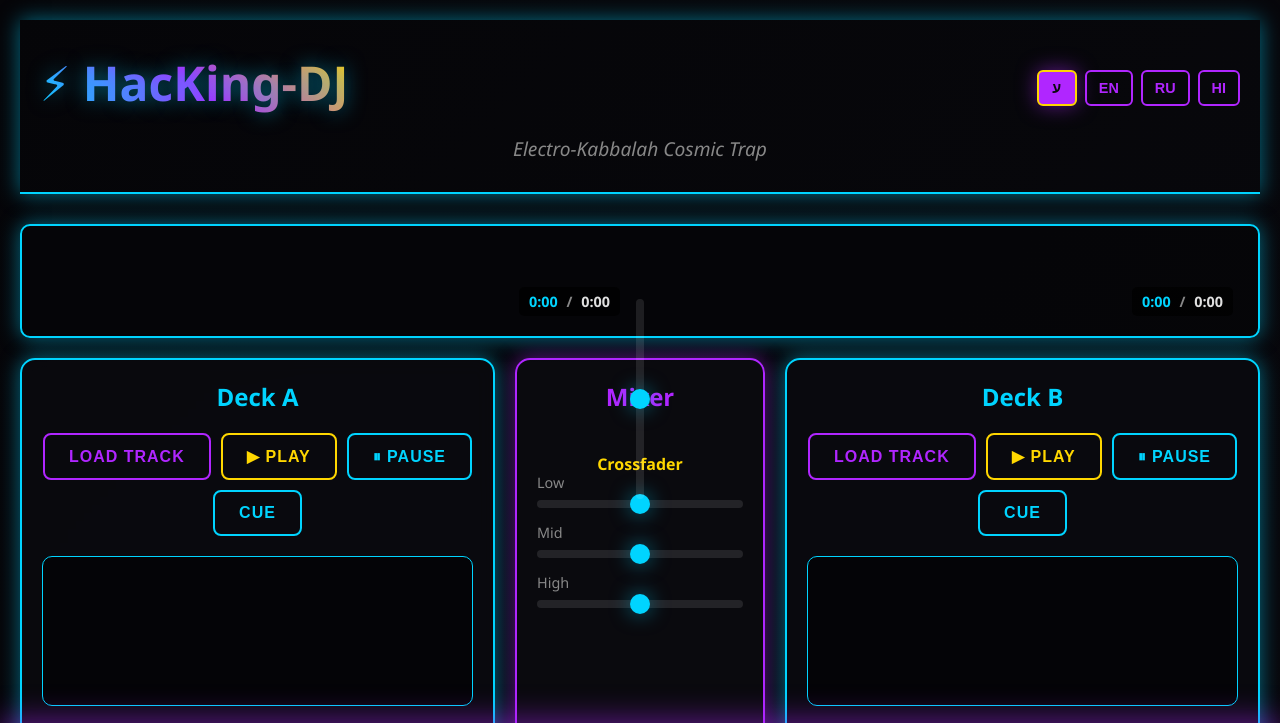
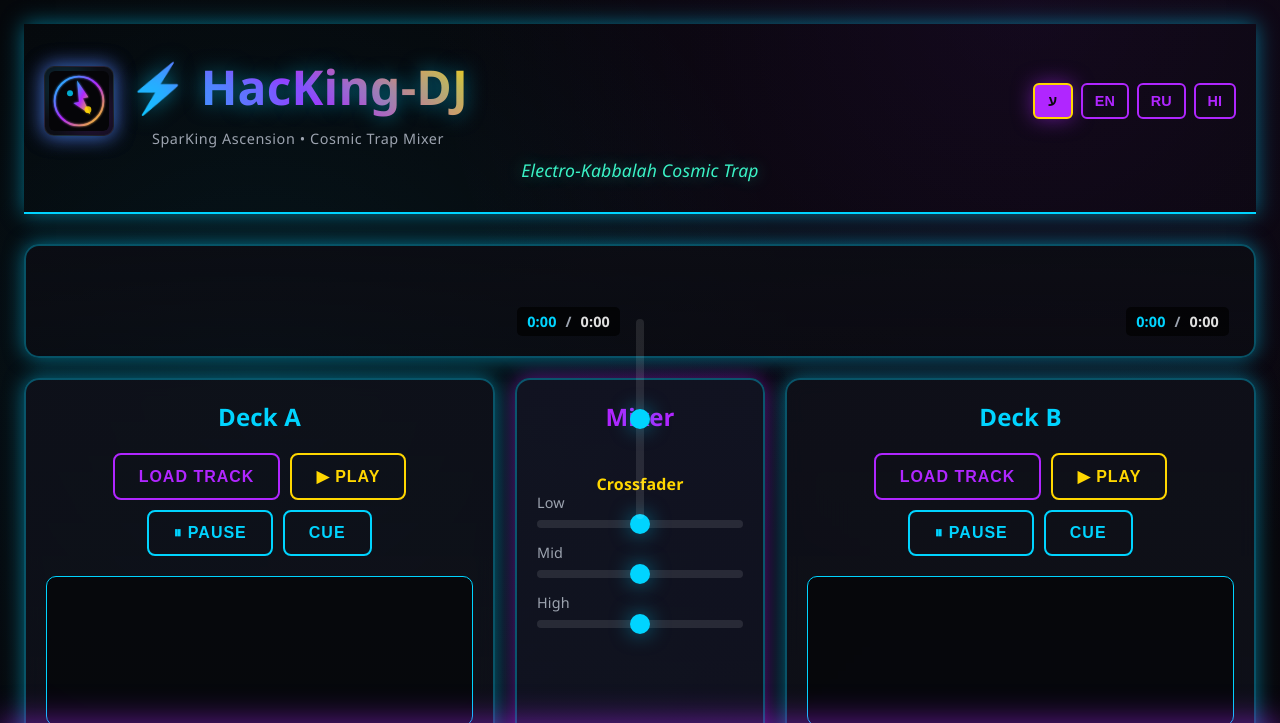
Before and after one commit to AnLoMinus/HacKing-DJ, a plain HTML site: page index.html in a window 1280 px wide. Shown: the top 723 px of the page. Drawn offline with Linux system fonts and the light colour scheme.

Commit message:
Add branding assets and refresh marketing content

```diff
--- a/assets/css/style.css
+++ b/assets/css/style.css
@@ -14,34 +14,51 @@
 }
 
 :root {
+    /* טיפוגרפיה */
+    --font-display: 'Segoe UI', 'Inter', system-ui, -apple-system, sans-serif;
+    --font-body: 'Segoe UI', 'Inter', system-ui, -apple-system, sans-serif;
+
     /* צבעים קוסמיים */
     --bg-dark: #0a0a0f;
     --bg-darker: #050508;
+    --surface: #0f111a;
+    --surface-strong: #121422;
     --neon-blue: #00d4ff;
     --neon-purple: #b026ff;
     --neon-gold: #ffd700;
-    --neon-pink: #ff00ff;
+    --neon-pink: #ff4dff;
+    --accent-mint: #3af2c5;
     --text-light: #e0e0e0;
-    --text-dim: #888;
+    --text-dim: #9ca3af;
 
     /* Shadows */
     --glow-blue: 0 0 20px rgba(0, 212, 255, 0.5);
     --glow-purple: 0 0 20px rgba(176, 38, 255, 0.5);
     --glow-gold: 0 0 20px rgba(255, 215, 0, 0.5);
+    --glow-mint: 0 0 16px rgba(58, 242, 197, 0.45);
+
+    /* ריווח ועיגול */
+    --radius-lg: 15px;
+    --radius-md: 10px;
+    --radius-sm: 6px;
+    --card-border: 2px solid rgba(0, 212, 255, 0.35);
 }
 
 body {
-    font-family: 'Segoe UI', Tahoma, Geneva, Verdana, sans-serif;
-    background: linear-gradient(135deg, var(--bg-darker) 0%, var(--bg-dark) 100%);
+    font-family: var(--font-body);
+    background: radial-gradient(circle at 20% 20%, rgba(0, 212, 255, 0.08), transparent 30%),
+        radial-gradient(circle at 80% 0%, rgba(176, 38, 255, 0.08), transparent 28%),
+        linear-gradient(135deg, var(--bg-darker) 0%, var(--bg-dark) 100%);
     color: var(--text-light);
     min-height: 100vh;
     overflow-x: hidden;
+    letter-spacing: 0.01em;
 }
 
 .app-container {
     max-width: 1600px;
     margin: 0 auto;
-    padding: 20px;
+    padding: 24px;
 }
 
 /* Progress Bar Container */
@@ -51,9 +68,9 @@ body {
     gap: 20px;
     margin-bottom: 20px;
     padding: 15px;
-    background: rgba(5, 5, 8, 0.8);
-    border: 2px solid var(--neon-blue);
-    border-radius: 10px;
+    background: linear-gradient(180deg, rgba(12, 13, 20, 0.9), rgba(12, 13, 20, 0.7));
+    border: var(--card-border);
+    border-radius: var(--radius-lg);
     box-shadow: var(--glow-blue);
 }
 
@@ -113,6 +130,31 @@ body {
     padding: 0 20px;
 }
 
+.brand-lockup {
+    display: flex;
+    align-items: center;
+    gap: 14px;
+}
+
+.brand-mark {
+    width: 70px;
+    height: 70px;
+    border-radius: var(--radius-md);
+    border: 1px solid rgba(255, 255, 255, 0.08);
+    background: radial-gradient(circle at 30% 30%, rgba(0, 212, 255, 0.18), transparent 55%),
+        radial-gradient(circle at 70% 70%, rgba(176, 38, 255, 0.16), transparent 60%),
+        #0c0d14;
+    box-shadow: var(--glow-blue), var(--glow-purple);
+    padding: 4px;
+}
+
+.brand-subtitle {
+    margin-top: 4px;
+    font-size: 0.9rem;
+    color: var(--text-dim);
+    letter-spacing: 0.04em;
+}
+
 .language-selector {
     display: flex;
     gap: 8px;
@@ -151,7 +193,8 @@ body {
 
 .logo {
     font-size: 3rem;
-    font-weight: bold;
+    font-weight: 800;
+    font-family: var(--font-display);
     background: linear-gradient(45deg, var(--neon-blue), var(--neon-purple), var(--neon-gold));
     -webkit-background-clip: text;
     -webkit-text-fill-color: transparent;
@@ -161,9 +204,10 @@ body {
 }
 
 .tagline {
-    font-size: 1.2rem;
-    color: var(--text-dim);
+    font-size: 1.1rem;
+    color: var(--accent-mint);
     font-style: italic;
+    text-shadow: var(--glow-mint);
 }
 
 /* Main Content - Grid Layout */
@@ -176,9 +220,9 @@ body {
 
 /* Deck Styles */
 .deck {
-    background: rgba(10, 10, 15, 0.8);
-    border: 2px solid var(--neon-blue);
-    border-radius: 15px;
+    background: linear-gradient(180deg, rgba(15, 17, 26, 0.9), rgba(15, 17, 26, 0.75));
+    border: var(--card-border);
+    border-radius: var(--radius-lg);
     padding: 20px;
     box-shadow: var(--glow-blue);
     backdrop-filter: blur(10px);
@@ -354,9 +398,9 @@ body {
 
 /* Mixer */
 .mixer {
-    background: rgba(10, 10, 15, 0.9);
-    border: 2px solid var(--neon-purple);
-    border-radius: 15px;
+    background: linear-gradient(180deg, rgba(18, 20, 34, 0.94), rgba(18, 20, 34, 0.8));
+    border: var(--card-border);
+    border-radius: var(--radius-lg);
     padding: 20px;
     box-shadow: var(--glow-purple);
     min-width: 250px;
@@ -422,9 +466,9 @@ body {
 
 /* Playlist */
 .playlist-section {
-    background: rgba(10, 10, 15, 0.8);
-    border: 2px solid var(--neon-gold);
-    border-radius: 15px;
+    background: linear-gradient(180deg, rgba(12, 13, 20, 0.92), rgba(12, 13, 20, 0.78));
+    border: var(--card-border);
+    border-radius: var(--radius-lg);
     padding: 20px;
     box-shadow: var(--glow-gold);
     margin-top: 30px;
--- a/index.html
+++ b/index.html
@@ -5,6 +5,7 @@
     <meta charset="UTF-8">
     <meta name="viewport" content="width=device-width, initial-scale=1.0">
     <title>HacKing-DJ 🎚️</title>
+    <link rel="icon" type="image/svg+xml" href="assets/img/logo-mark.svg">
     <link rel="stylesheet" href="assets/css/style.css">
     <link rel="stylesheet" href="assets/css/modal.css">
     <link rel="stylesheet" href="assets/css/mixingPanel.css">
@@ -16,7 +17,13 @@
         <!-- Header -->
         <header class="app-header">
             <div class="header-top">
-                <h1 class="logo" data-i18n="app.title">⚡ HacKing-DJ</h1>
+                <div class="brand-lockup">
+                    <img src="assets/img/logo-mark.svg" alt="HacKing-DJ spark logo" class="brand-mark" />
+                    <div>
+                        <h1 class="logo" data-i18n="app.title">⚡ HacKing-DJ</h1>
+                        <p class="brand-subtitle">SparKing Ascension • Cosmic Trap Mixer</p>
+                    </div>
+                </div>
                 <div class="language-selector">
                     <button class="lang-btn active" data-lang="he" title="עברית">ע</button>
                     <button class="lang-btn" data-lang="en" title="English">EN</button>
```
Also changed, not shown: BACKUP_README.txt, assets/img/logo-badge.svg (added), assets/img/logo-mark.svg (added), 1 other file.
